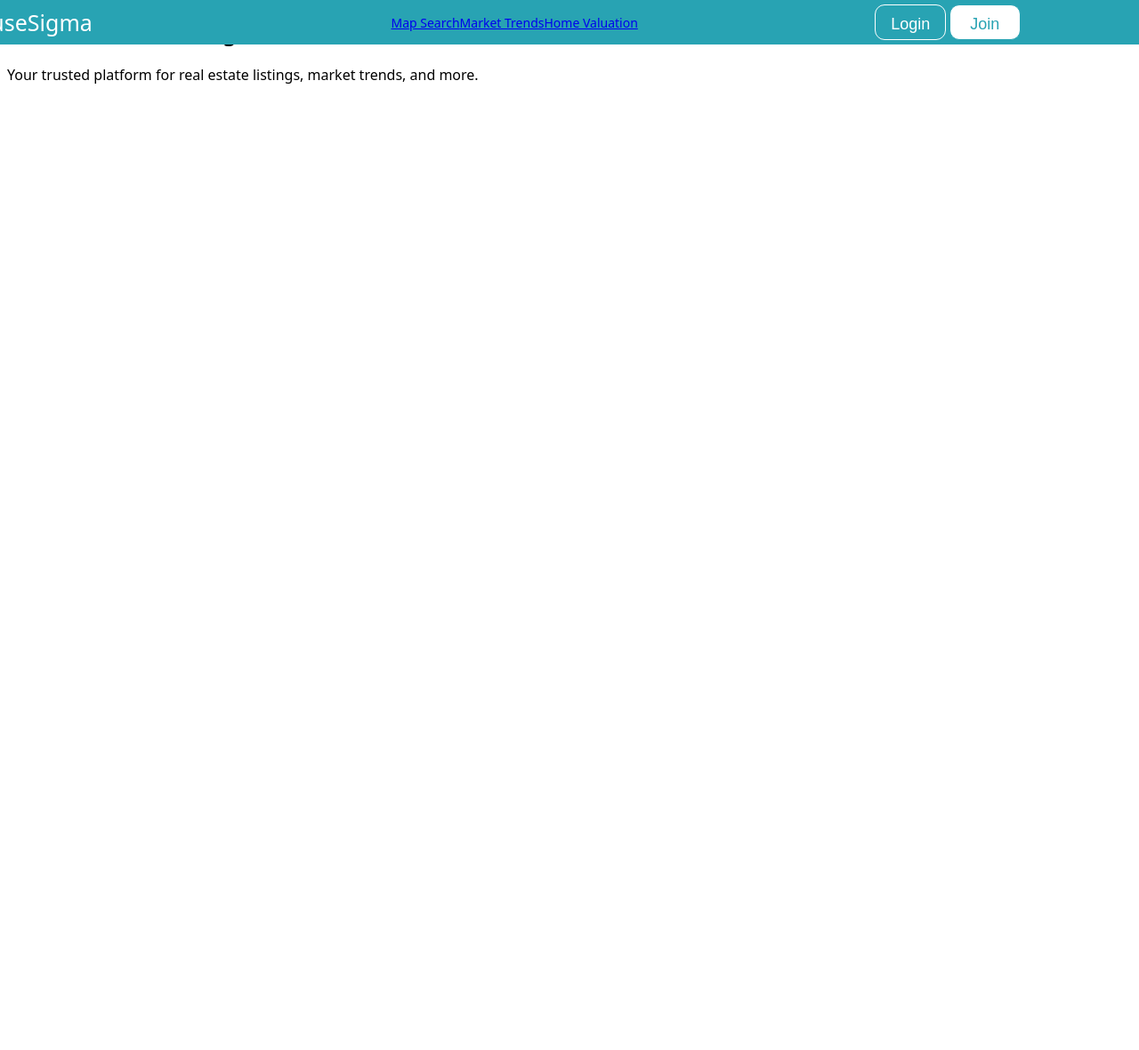
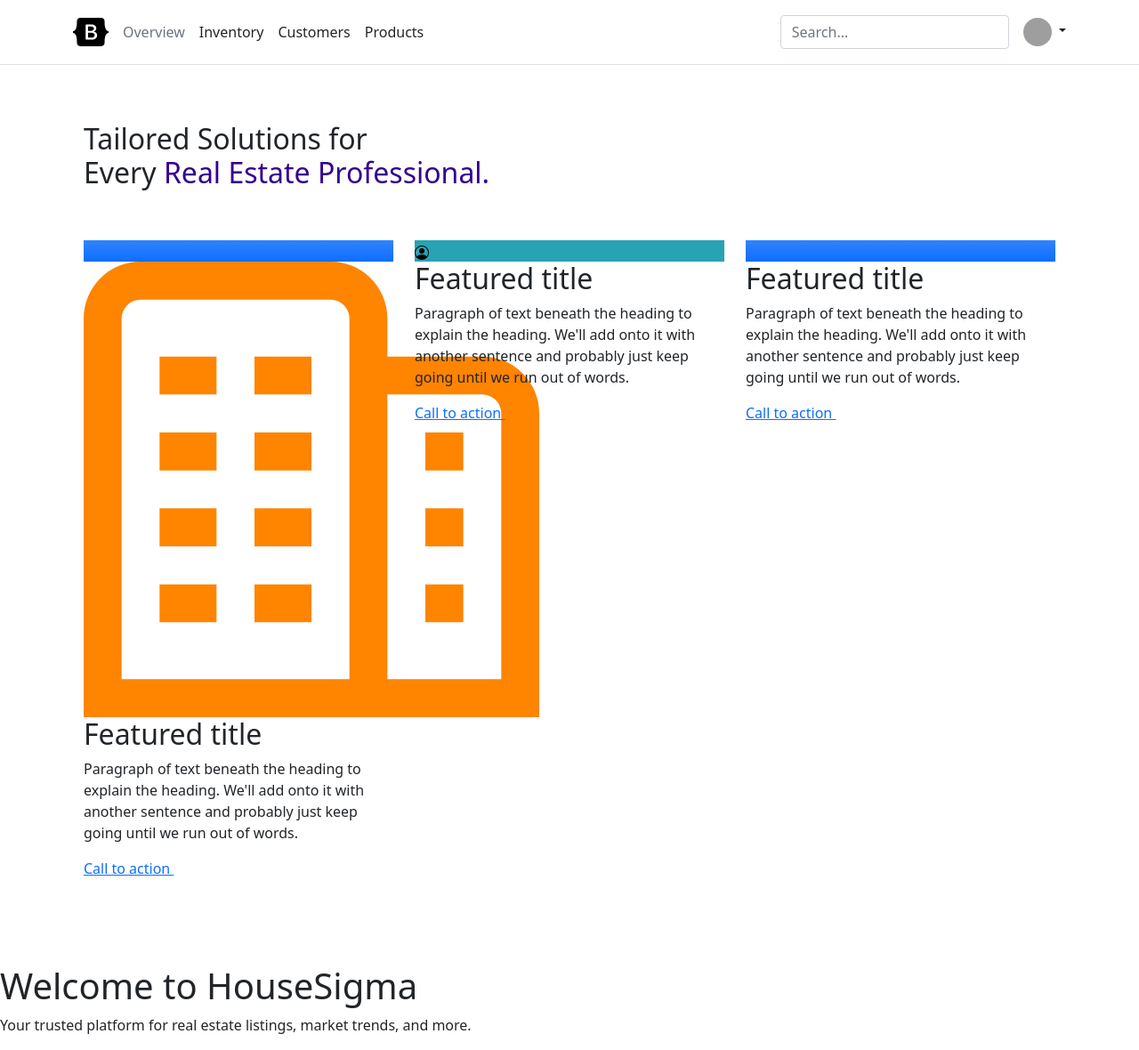
Before and after one commit to Janardhika246/Real-Estate, a Flask app: page / in a window 1280 px wide. Shown: the whole page at 89% size. Before the commit the page ends 94 px from the top, so only its background shows below. Run offline with Flask 3, Linux system fonts and the light colour scheme; grey boxes are pictures that could not be loaded.

Commit message:
bootstrap practice

```diff
--- a/app.py
+++ b/app.py
@@ -13,6 +13,10 @@ API_ENDPOINT = 'https://api.repliers.io/listings'
 @app.route('/')
 def index():
     return render_template('index.html')
+
+@app.route('/home')
+def header():
+    return render_template('header.html')
 
 @app.route('/get_listings')
 def get_listings():
--- /dev/null
+++ b/templates/header.html
@@ -0,0 +1,111 @@
+<!doctype html>
+<html lang="en">
+  <head>
+    <meta charset="utf-8">
+    <meta name="viewport" content="width=device-width, initial-scale=1">
+    <meta name="description" content="">
+    <meta name="author" content="Mark Otto, Jacob Thornton, and Bootstrap contributors">
+    <meta name="generator" content="Hugo 0.84.0">
+    <title>Headers · Bootstrap v5.0</title>
+
+    <link rel="canonical" href="https://getbootstrap.com/docs/5.0/examples/headers/">
+
+
+
+
+<!-- CSS -->
+<link href="https://cdn.jsdelivr.net/npm/bootstrap@5.1.3/dist/css/bootstrap.min.css" rel="stylesheet">
+
+
+
+
+    <style>
+      .bd-placeholder-img {
+        font-size: 1.125rem;
+        text-anchor: middle;
+        -webkit-user-select: none;
+        -moz-user-select: none;
+        user-select: none;
+      }
+
+      @media (min-width: 768px) {
+        .bd-placeholder-img-lg {
+          font-size: 3.5rem;
+        }
+      }
+    </style>
+
+
+    <!-- Custom styles for this template -->
+    <link href="headers.css" rel="stylesheet">
+  </head>
+  <body>
+
+<svg xmlns="http://www.w3.org/2000/svg" style="display: none;">
+  <symbol id="bootstrap" viewBox="0 0 118 94">
+    <title>Bootstrap</title>
+    <path fill-rule="evenodd" clip-rule="evenodd" d="M24.509 0c-6.733 0-11.715 5.893-11.492 12.284.214 6.14-.064 14.092-2.066 20.577C8.943 39.365 5.547 43.485 0 44.014v5.972c5.547.529 8.943 4.649 10.951 11.153 2.002 6.485 2.28 14.437 2.066 20.577C12.794 88.106 17.776 94 24.51 94H93.5c6.733 0 11.714-5.893 11.491-12.284-.214-6.14.064-14.092 2.066-20.577 2.009-6.504 5.396-10.624 10.943-11.153v-5.972c-5.547-.529-8.934-4.649-10.943-11.153-2.002-6.484-2.28-14.437-2.066-20.577C105.214 5.894 100.233 0 93.5 0H24.508zM80 57.863C80 66.663 73.436 72 62.543 72H44a2 2 0 01-2-2V24a2 2 0 012-2h18.437c9.083 0 15.044 4.92 15.044 12.474 0 5.302-4.01 10.049-9.119 10.88v.277C75.317 46.394 80 51.21 80 57.863zM60.521 28.34H49.948v14.934h8.905c6.884 0 10.68-2.772 10.68-7.727 0-4.643-3.264-7.207-9.012-7.207zM49.948 49.2v16.458H60.91c7.167 0 10.964-2.876 10.964-8.281 0-5.406-3.903-8.178-11.425-8.178H49.948z"></path>
+  </symbol>
+  <symbol id="home" viewBox="0 0 16 16">
+    <path d="M8.354 1.146a.5.5 0 0 0-.708 0l-6 6A.5.5 0 0 0 1.5 7.5v7a.5.5 0 0 0 .5.5h4.5a.5.5 0 0 0 .5-.5v-4h2v4a.5.5 0 0 0 .5.5H14a.5.5 0 0 0 .5-.5v-7a.5.5 0 0 0-.146-.354L13 5.793V2.5a.5.5 0 0 0-.5-.5h-1a.5.5 0 0 0-.5.5v1.293L8.354 1.146zM2.5 14V7.707l5.5-5.5 5.5 5.5V14H10v-4a.5.5 0 0 0-.5-.5h-3a.5.5 0 0 0-.5.5v4H2.5z"/>
+  </symbol>
+  <symbol id="speedometer2" viewBox="0 0 16 16">
+    <path d="M8 4a.5.5 0 0 1 .5.5V6a.5.5 0 0 1-1 0V4.5A.5.5 0 0 1 8 4zM3.732 5.732a.5.5 0 0 1 .707 0l.915.914a.5.5 0 1 1-.708.708l-.914-.915a.5.5 0 0 1 0-.707zM2 10a.5.5 0 0 1 .5-.5h1.586a.5.5 0 0 1 0 1H2.5A.5.5 0 0 1 2 10zm9.5 0a.5.5 0 0 1 .5-.5h1.5a.5.5 0 0 1 0 1H12a.5.5 0 0 1-.5-.5zm.754-4.246a.389.389 0 0 0-.527-.02L7.547 9.31a.91.91 0 1 0 1.302 1.258l3.434-4.297a.389.389 0 0 0-.029-.518z"/>
+    <path fill-rule="evenodd" d="M0 10a8 8 0 1 1 15.547 2.661c-.442 1.253-1.845 1.602-2.932 1.25C11.309 13.488 9.475 13 8 13c-1.474 0-3.31.488-4.615.911-1.087.352-2.49.003-2.932-1.25A7.988 7.988 0 0 1 0 10zm8-7a7 7 0 0 0-6.603 9.329c.203.575.923.876 1.68.63C4.397 12.533 6.358 12 8 12s3.604.532 4.923.96c.757.245 1.477-.056 1.68-.631A7 7 0 0 0 8 3z"/>
+  </symbol>
+  <symbol id="table" viewBox="0 0 16 16">
+    <path d="M0 2a2 2 0 0 1 2-2h12a2 2 0 0 1 2 2v12a2 2 0 0 1-2 2H2a2 2 0 0 1-2-2V2zm15 2h-4v3h4V4zm0 4h-4v3h4V8zm0 4h-4v3h3a1 1 0 0 0 1-1v-2zm-5 3v-3H6v3h4zm-5 0v-3H1v2a1 1 0 0 0 1 1h3zm-4-4h4V8H1v3zm0-4h4V4H1v3zm5-3v3h4V4H6zm4 4H6v3h4V8z"/>
+  </symbol>
+  <symbol id="people-circle" viewBox="0 0 16 16">
+    <path d="M11 6a3 3 0 1 1-6 0 3 3 0 0 1 6 0z"/>
+    <path fill-rule="evenodd" d="M0 8a8 8 0 1 1 16 0A8 8 0 0 1 0 8zm8-7a7 7 0 0 0-5.468 11.37C3.242 11.226 4.805 10 8 10s4.757 1.225 5.468 2.37A7 7 0 0 0 8 1z"/>
+  </symbol>
+  <symbol id="grid" viewBox="0 0 16 16">
+    <path d="M1 2.5A1.5 1.5 0 0 1 2.5 1h3A1.5 1.5 0 0 1 7 2.5v3A1.5 1.5 0 0 1 5.5 7h-3A1.5 1.5 0 0 1 1 5.5v-3zM2.5 2a.5.5 0 0 0-.5.5v3a.5.5 0 0 0 .5.5h3a.5.5 0 0 0 .5-.5v-3a.5.5 0 0 0-.5-.5h-3zm6.5.5A1.5 1.5 0 0 1 10.5 1h3A1.5 1.5 0 0 1 15 2.5v3A1.5 1.5 0 0 1 13.5 7h-3A1.5 1.5 0 0 1 9 5.5v-3zm1.5-.5a.5.5 0 0 0-.5.5v3a.5.5 0 0 0 .5.5h3a.5.5 0 0 0 .5-.5v-3a.5.5 0 0 0-.5-.5h-3zM1 10.5A1.5 1.5 0 0 1 2.5 9h3A1.5 1.5 0 0 1 7 10.5v3A1.5 1.5 0 0 1 5.5 15h-3A1.5 1.5 0 0 1 1 13.5v-3zm1.5-.5a.5.5 0 0 0-.5.5v3a.5.5 0 0 0 .5.5h3a.5.5 0 0 0 .5-.5v-3a.5.5 0 0 0-.5-.5h-3zm6.5.5A1.5 1.5 0 0 1 10.5 9h3a1.5 1.5 0 0 1 1.5 1.5v3a1.5 1.5 0 0 1-1.5 1.5h-3A1.5 1.5 0 0 1 9 13.5v-3zm1.5-.5a.5.5 0 0 0-.5.5v3a.5.5 0 0 0 .5.5h3a.5.5 0 0 0 .5-.5v-3a.5.5 0 0 0-.5-.5h-3z"/>
+  </symbol>
+</svg>
+
+<main>
+    <header class="p-3 mb-3 border-bottom">
+        <div class="container">
+          <div class="d-flex flex-wrap align-items-center justify-content-center justify-content-lg-start">
+            <a href="/" class="d-flex align-items-center mb-2 mb-lg-0 text-dark text-decoration-none">
+              <svg class="bi me-2" width="40" height="32" role="img" aria-label="Bootstrap"><use xlink:href="#bootstrap"/></svg>
+            </a>
+
+            <ul class="nav col-12 col-lg-auto me-lg-auto mb-2 justify-content-center mb-md-0">
+              <li><a href="#" class="nav-link px-2 link-secondary">Overview</a></li>
+              <li><a href="#" class="nav-link px-2 link-dark">Inventory</a></li>
+              <li><a href="#" class="nav-link px-2 link-dark">Customers</a></li>
+              <li><a href="#" class="nav-link px-2 link-dark">Products</a></li>
+            </ul>
+
+            <form class="col-12 col-lg-auto mb-3 mb-lg-0 me-lg-3">
+              <input type="search" class="form-control" placeholder="Search..." aria-label="Search">
+            </form>
+
+            <div class="dropdown text-end">
+              <a href="#" class="d-block link-dark text-decoration-none dropdown-toggle" id="dropdownUser1" data-bs-toggle="dropdown" aria-expanded="false">
+                <img src="https://github.com/mdo.png" alt="mdo" width="32" height="32" class="rounded-circle">
+              </a>
+              <ul class="dropdown-menu text-small" aria-labelledby="dropdownUser1">
+                <li><a class="dropdown-item" href="#">New project...</a></li>
+                <li><a class="dropdown-item" href="#">Settings</a></li>
+                <li><a class="dropdown-item" href="#">Profile</a></li>
+                <li><hr class="dropdown-divider"></li>
+                <li><a class="dropdown-item" href="#">Sign out</a></li>
+              </ul>
+            </div>
+          </div>
+        </div>
+      </header>
+</main>
+
+
+
+
+  <!-- JavaScript Bundle with Popper -->
+<script src="https://cdn.jsdelivr.net/npm/bootstrap@5.1.3/dist/js/bootstrap.bundle.min.js"></script>
+
+  </body>
+</html>
--- a/templates/layout.html
+++ b/templates/layout.html
@@ -4,11 +4,11 @@
     <meta charset="UTF-8">
     <meta name="viewport" content="width=device-width, initial-scale=1.0">
     <title>{% block title %}Real Estate Website{% endblock %}</title>
-    <link rel="stylesheet" type="text/css" href="{{ url_for('static', filename='styles.css') }}">
+    <!-- <link rel="stylesheet" type="text/css" href="{{ url_for('static', filename='styles.css') }}"> -->
     <link rel="stylesheet" href="https://cdnjs.cloudflare.com/ajax/libs/font-awesome/6.5.1/css/all.min.css" integrity="sha512-DTOQO9RWCH3ppGqcWaEA1BIZOC6xxalwEsw9c2QQeAIftl+Vegovlnee1c9QX4TctnWMn13TZye+giMm8e2LwA==" crossorigin="anonymous" referrerpolicy="no-referrer" />
 </head>
 <body class="index-page">
-    <header>
+    <!-- <header>
         <nav class="nav">
             <div class="logo">
                 <ul>
@@ -28,8 +28,50 @@
                 <button class="btn join"><a href="{{ url_for('join') }}">Join</a></button>
             </div>
         </nav>
-    </header>
+    </header> -->
+{% include 'header.html' %}
 
+<div class="container px-4 py-5" id="featured-3">
+    <h2 class="title">
+        Tailored Solutions for <br>Every <span style="color:#35008F;">Real Estate Professional.</span>                    </h2>
+    <div class="row g-4 py-5 row-cols-1 row-cols-lg-3">
+      <div class="feature col">
+        <div class="feature-icon bg-primary bg-gradient">
+          <svg class="bi" width="1em" height="1em"><use xlink:href="#collection"></use></svg>
+        </div>
+        <span class="icon-group -contained">
+            <svg xmlns="http://www.w3.org/2000/svg" xmlns:xlink="http://www.w3.org/1999/xlink" width="512" height="512" x="0" y="0" viewBox="0 0 24 24" style="enable-background:new 0 0 512 512" xml:space="preserve" class=""><g><path d="M4 13h3v2H4zm5 2h3v-2H9zm-5 4h3v-2H4zm5 0h3v-2H9zM4 7h3V5H4zm5 0h3V5H9zm-5 4h3V9H4zm5 0h3V9H9zm15-3v16H0V3a3 3 0 0 1 3-3h10a3 3 0 0 1 3 3v2h5a3 3 0 0 1 3 3zM14 3a1 1 0 0 0-1-1H3a1 1 0 0 0-1 1v19h12zm8 5a1 1 0 0 0-1-1h-5v15h6zm-4 7h2v-2h-2zm0 4h2v-2h-2zm0-8h2V9h-2z" fill="#ff8400" opacity="1" data-original="#000000" class=""></path></g></svg>        </span>
+        <h2>Featured title</h2>
+        <p>Paragraph of text beneath the heading to explain the heading. We'll add onto it with another sentence and probably just keep going until we run out of words.</p>
+        <a href="#" class="icon-link">
+          Call to action
+          <svg class="bi" width="1em" height="1em"><use xlink:href="#chevron-right"></use></svg>
+        </a>
+      </div>
+      <div class="feature col">
+        <div class="feature-icon" style="background-color: #28a3b3; background-image: none;">
+            <svg class="bi" width="1em" height="1em"><use xlink:href="#people-circle"></use></svg>
+        </div>
+        <h2>Featured title</h2>
+        <p>Paragraph of text beneath the heading to explain the heading. We'll add onto it with another sentence and probably just keep going until we run out of words.</p>
+        <a href="#" class="icon-link">
+          Call to action
+          <svg class="bi" width="1em" height="1em"><use xlink:href="#chevron-right"></use></svg>
+        </a>
+      </div>
+      <div class="feature col">
+        <div class="feature-icon bg-primary bg-gradient">
+          <svg class="bi" width="1em" height="1em"><use xlink:href="#toggles2"></use></svg>
+        </div>
+        <h2>Featured title</h2>
+        <p>Paragraph of text beneath the heading to explain the heading. We'll add onto it with another sentence and probably just keep going until we run out of words.</p>
+        <a href="#" class="icon-link">
+          Call to action
+          <svg class="bi" width="1em" height="1em"><use xlink:href="#chevron-right"></use></svg>
+        </a>
+      </div>
+    </div>
+  </div>
     <main>
         {% block content %}
         {% endblock %}
```
